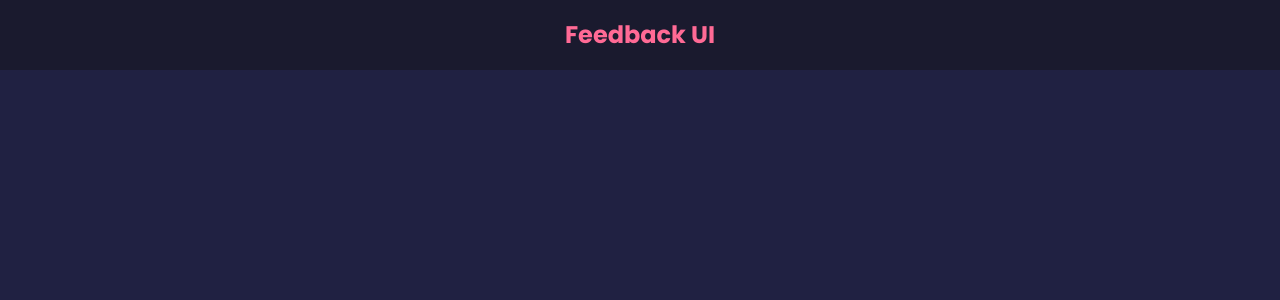
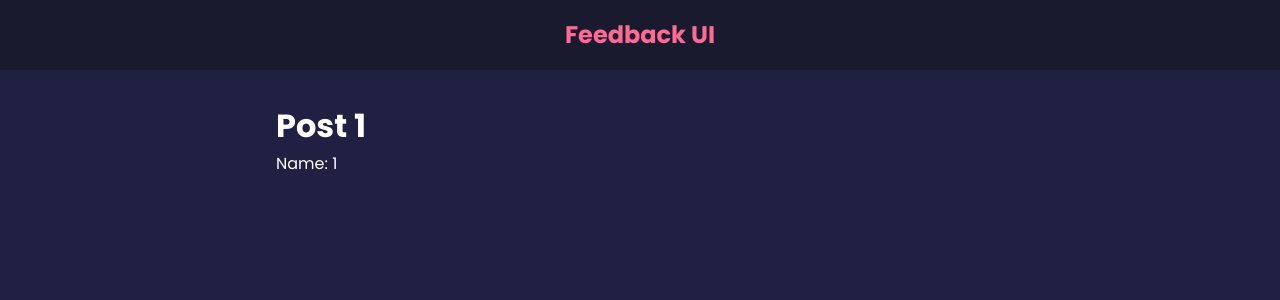
Before and after one commit to nish10/Feedback-App-React, a React (Create React App) app in the folder feedback-app/: page /post/1/1 in a window 1280 px wide. Before the commit this address had no page. Shown: the top 300 px of the page. Built offline with nearby package versions, Linux system fonts and the light colour scheme.

Commit message:
navlink and useParams

```diff
--- a/feedback-app/src/App.js
+++ b/feedback-app/src/App.js
@@ -7,8 +7,10 @@
 import FeedbackForm from './components/FeedbackForm'
 import { v4 as uuidv4 } from 'uuid'
 import AboutPage from './pages/AboutPage'
-import { BrowserRouter as Router, Route, Routes } from 'react-router-dom'
+import { BrowserRouter as Router, Route, Routes, NavLink } from 'react-router-dom'
 import AboutIconLink from './components/AboutIconLink'
+import Card from './components/shared/Card'
+import Post from './components/Post'
 
 
 function App() {
@@ -39,7 +41,16 @@
             </>
           } />
           <Route path="/about" element={<AboutPage />} />
+          <Route path="/post/:id/:name" element={<Post />} />
         </Routes>
+        {/* <Card>
+          <NavLink to='/' activeClasses='active'>
+            Home
+          </NavLink>
+          <NavLink to='/about' activeClasses='active'>
+            About
+          </NavLink>
+        </Card> */}
       </div>
     </Router>
   )
--- /dev/null
+++ b/feedback-app/src/components/Post.jsx
@@ -0,0 +1,15 @@
+import React from 'react'
+import { useParams } from 'react-router-dom'
+
+function Post() {
+  const params = useParams()
+
+  return (
+    <div>
+      <h1>Post {params.id}</h1>
+      <p>Name: {params.name}</p>
+    </div>
+  )
+}
+
+export default Post
```
